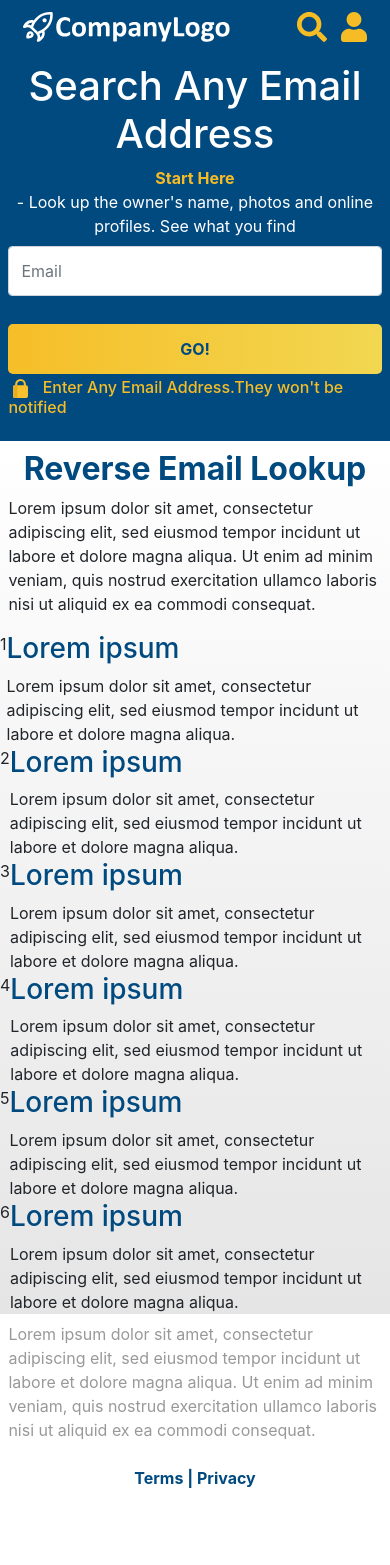
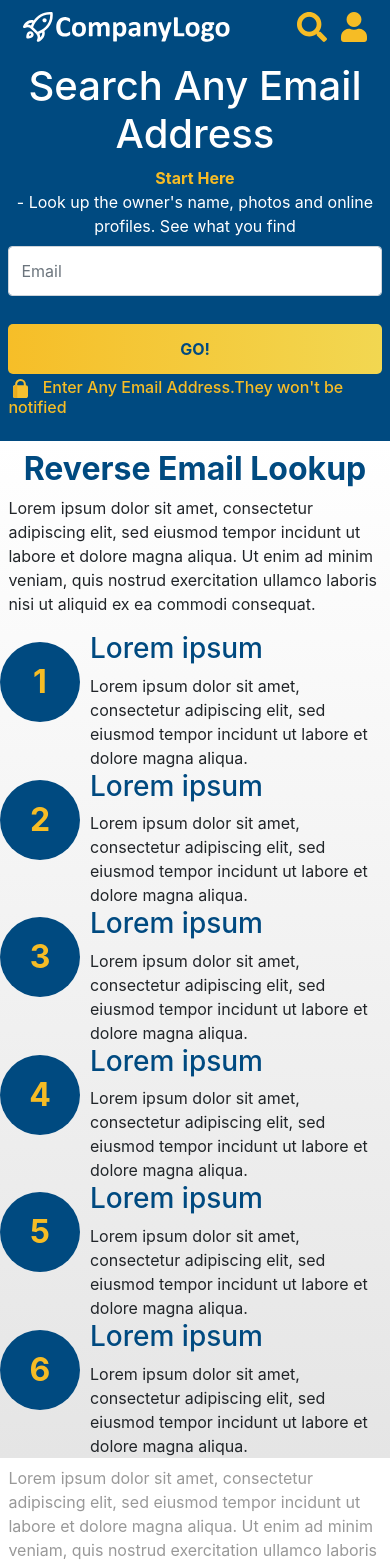
Before and after one commit to betogomezc/ReactSolutionPractice, a React (Create React App) app: page / in a window 390 px wide. Shown: the top 1565 px of the page. Before the commit the page ends 1506 px from the top, so only its background shows below. Built offline with nearby package versions, Linux system fonts and the light colour scheme.

Commit message:
Circles responsive

```diff
--- a/src/components/ListNumbers.js
+++ b/src/components/ListNumbers.js
@@ -35,8 +35,10 @@ class ListNumbers extends Component{
 
         <div className="col-md-6">
           <div className="columnas">
-            <div className="circleBase">
-              <span>1</span>
+            <div>
+            <div className="circle">
+              <p>1</p>
+            </div>
             </div>
             <div>
               <h3>Lorem ipsum</h3>
@@ -44,8 +46,10 @@ class ListNumbers extends Component{
             </div>
           </div>
           <div className="columnas">
-            <div className="circleBase">
-              <span>2</span>
+            <div>
+            <div className="circle">
+              <p>2</p>
+            </div>
             </div>
             <div>
               <h3>Lorem ipsum</h3>
@@ -53,9 +57,11 @@ class ListNumbers extends Component{
             </div>
           </div>
           <div className="columnas">
-            <div className="circleBase">
-              <span>3</span>
-            </div>
+          <div>
+          <div className="circle">
+            <p>3</p>
+          </div>
+          </div>
             <div>
               <h3>Lorem ipsum</h3>
               Lorem ipsum dolor sit amet, consectetur adipiscing elit, sed eiusmod tempor incidunt ut labore et dolore magna aliqua.
@@ -65,27 +71,33 @@ class ListNumbers extends Component{
         </div>
         <div className="col-md-6">
         <div className="columnas">
-          <div className="circleBase">
-            <span>4</span>
-          </div>
+        <div>
+        <div className="circle">
+          <p>4</p>
+        </div>
+        </div>
           <div>
             <h3>Lorem ipsum</h3>
             Lorem ipsum dolor sit amet, consectetur adipiscing elit, sed eiusmod tempor incidunt ut labore et dolore magna aliqua.
           </div>
         </div>
         <div className="columnas">
-          <div className="circleBase">
-            <span>5</span>
-          </div>
+        <div>
+        <div className="circle">
+          <p>5</p>
+        </div>
+        </div>
           <div>
             <h3>Lorem ipsum</h3>
             Lorem ipsum dolor sit amet, consectetur adipiscing elit, sed eiusmod tempor incidunt ut labore et dolore magna aliqua.
           </div>
         </div>
         <div className="columnas">
-          <div className="circleBase">
-            <span>6</span>
-          </div>
+        <div>
+        <div className="circle">
+          <p>6</p>
+        </div>
+        </div>
           <div>
             <h3>Lorem ipsum</h3>
             Lorem ipsum dolor sit amet, consectetur adipiscing elit, sed eiusmod tempor incidunt ut labore et dolore magna aliqua.
```
